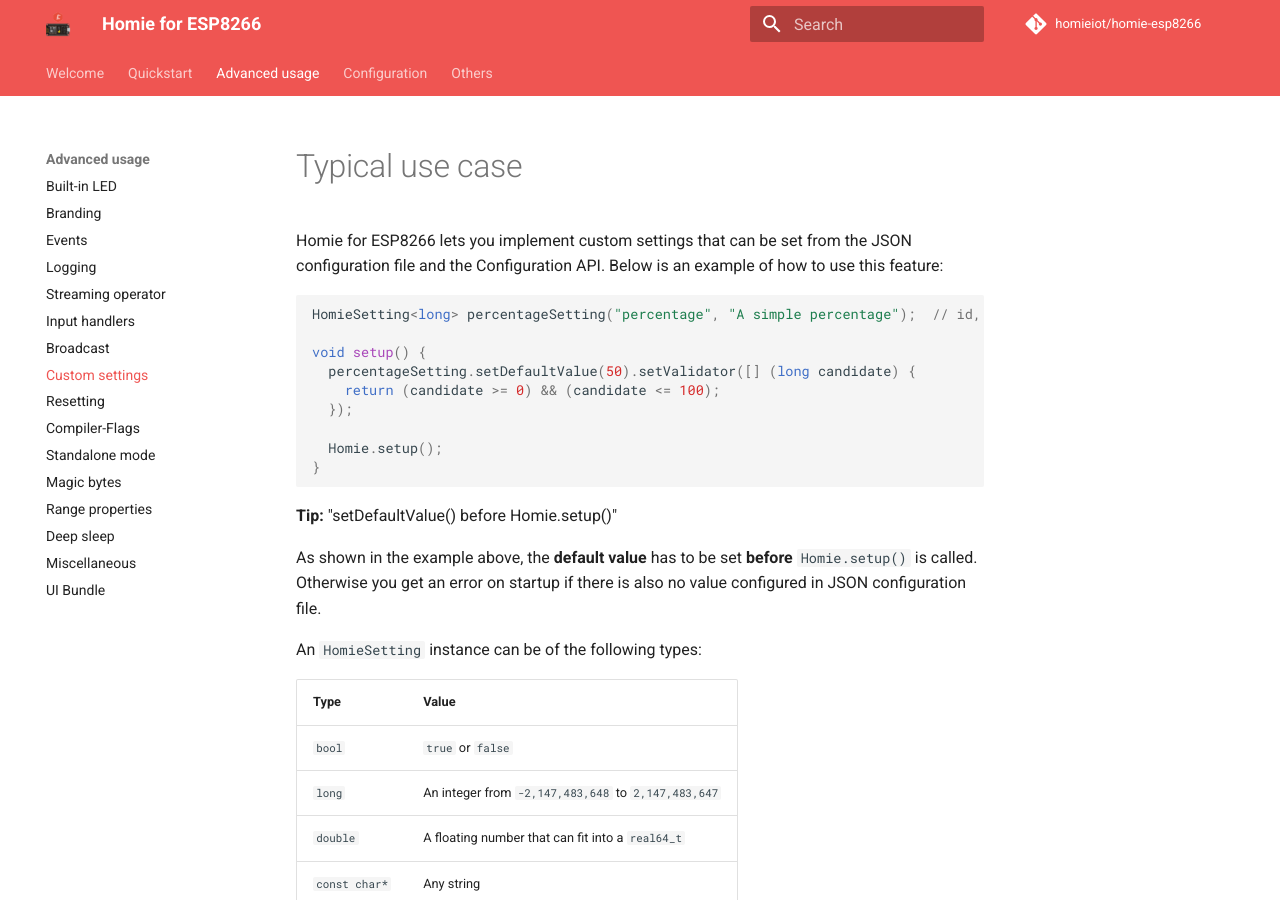
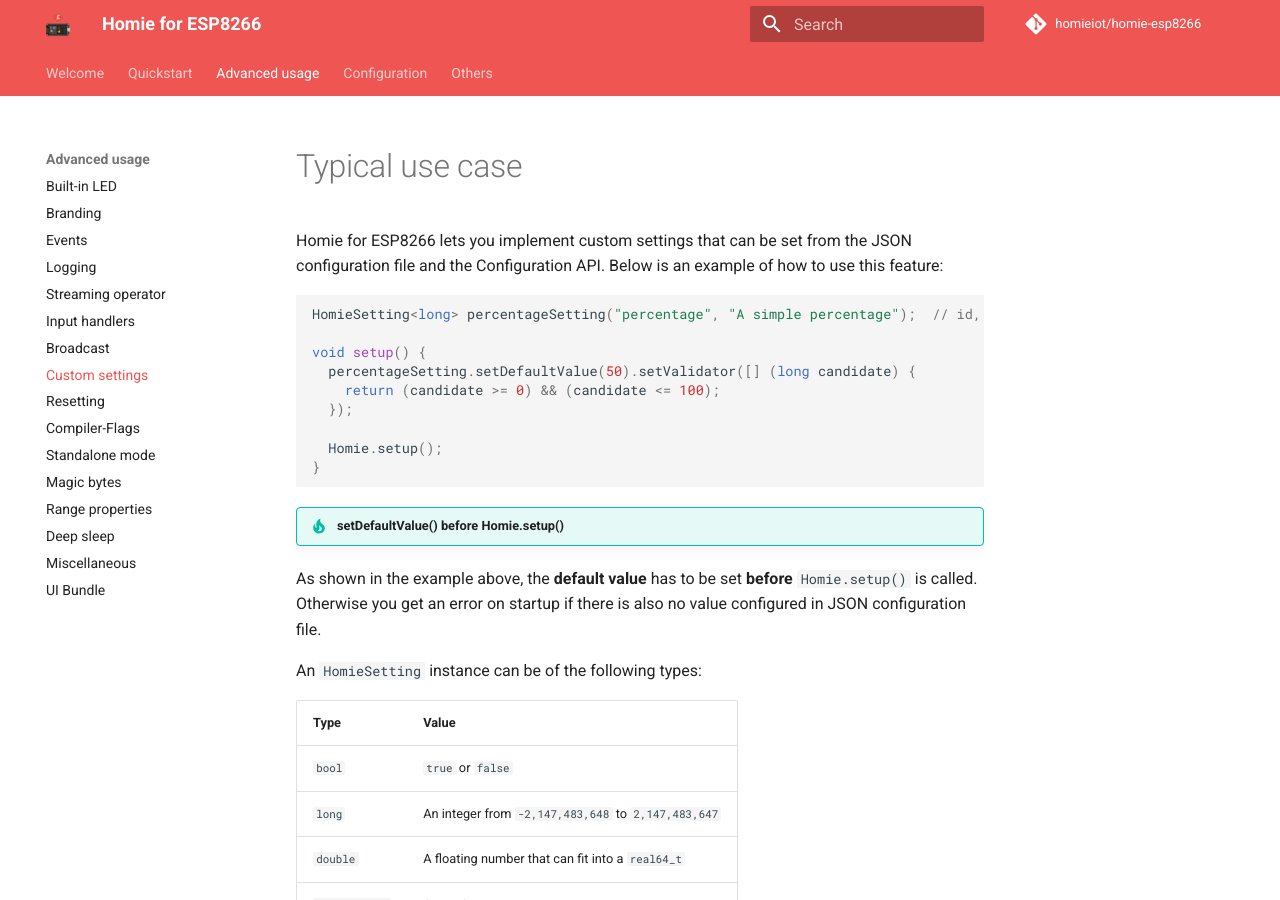
Before and after one commit to homieiot/homie-esp8266, an MkDocs documentation site: the page built from docs/advanced-usage/custom-settings.md, in a window 1280 px wide and 900 px high. Built offline with MkDocs 1.6.1 and Material for MkDocs 9.7.7, drawn with Linux system fonts in a browser that asks for light colours; comment, search, counter and statistics services are not loaded.

Commit message:
Update docs/advanced-usage/custom-settings.md

````diff
--- a/docs/advanced-usage/custom-settings.md
+++ b/docs/advanced-usage/custom-settings.md
@@ -14,7 +14,7 @@
 }
 ```
 
-**Tip:** "setDefaultValue() before Homie.setup()"
+!!! tip "setDefaultValue() before Homie.setup()"
 
    As shown in the example above, the **default value** has to be set **before** `Homie.setup()` is called.
    Otherwise you get an error on startup if there is also no value configured in JSON configuration file.
````
